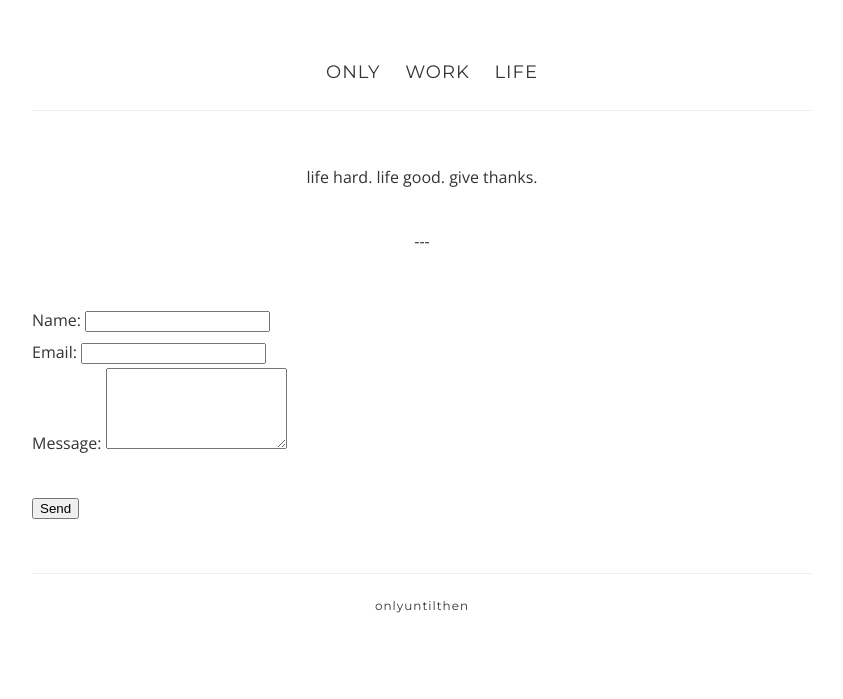
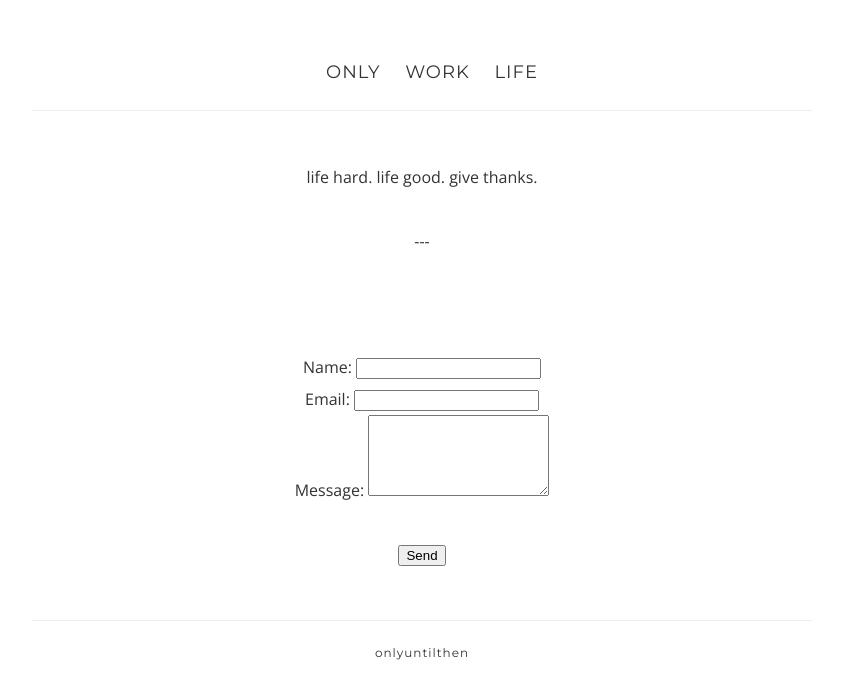
Before and after one commit to onlyuntilthen/onlyuntilthen.github.io, a Jekyll site: the page built from life.md, in a window 1280 px wide. Shown: the top 699 px of the page, without its empty margins (218-1061 px from the left). Built offline with Jekyll 4.4.1, drawn with Linux system fonts in a browser that asks for light colours.

Commit message:
form v3 correction 2

```diff
--- a/life.md
+++ b/life.md
@@ -6,10 +6,10 @@ description: life life
 
 <p style="text-align:center">life hard. life good. give thanks.
 <br/>
-<br/>---
+<br/>---</p>
 <br/>
 <!-- modify this form HTML and place wherever you want your form -->
-<form id="fs-frm" name="simple-contact-form" accept-charset="utf-8" action="https://formspree.io/xknqyywa" method="post">
+<form id="fs-frm" name="simple-contact-form" accept-charset="utf-8" action="https://formspree.io/xknqyywa" method="post" style="text-align:center">
   <fieldset id="fs-frm-inputs">
     <br/><label for="full-name">Name: </label><input type="text" name="name" id="full-name" placeholder="" required="">
     <br/><label for="email-address">Email: </label><input type="email" name="_replyto" id="email-address" placeholder="" required="">
@@ -18,4 +18,3 @@ description: life life
   </fieldset>
   <br/><input type="submit" value="Send">
 </form>
-</p>
```
